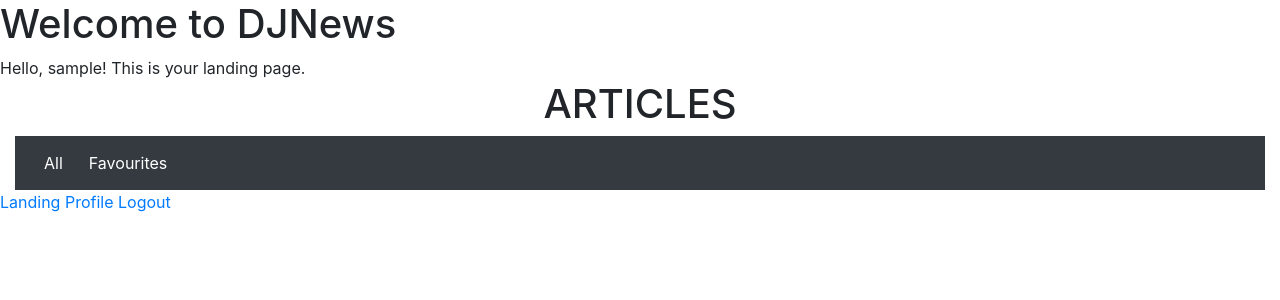
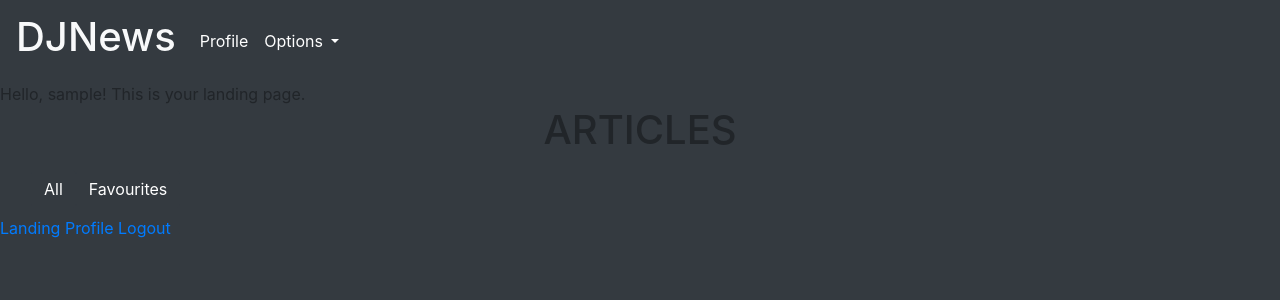
Before and after one commit to ec18130/group-projectEECS, a Django app: page / in a window 1280 px wide. Shown: the top 300 px of the page. Run offline with Django 3.2, Linux system fonts and the light colour scheme; the visitor is signed in with stand-in values (Sample User, id 1); data that the repository does not hold is empty; some libraries are stand-ins or nearby versions.

Commit message:
base changes
Nav, dark mode

```diff
--- a/djnews/templates/base.html
+++ b/djnews/templates/base.html
@@ -14,13 +14,38 @@
             integrity="sha384-TX8t27EcRE3e/ihU7zmQxVncDAy5uIKz4rEkgIXeMed4M0jlfIDPvg6uqKI2xXr2"
             crossorigin="anonymous"
     />
+    <title>DJ NEWS</title>
     {% block head %}
-        <title>DJ NEWS</title>
     {% endblock %}
 </head>
 {% autoescape on %}
-    <body>
-    <h1>Welcome to DJNews</h1>
+    <body class="bg-dark">
+    <nav class="navbar navbar-expand-lg navbar-dark bg-dark sticky-top">
+        <a class="navbar-brand text-light" href="/"><h1>DJNews</h1></a>
+        <button class="navbar-toggler" type="button" data-toggle="collapse" data-target="#navbarSupportedContent"
+                aria-controls="navbarSupportedContent" aria-expanded="false" aria-label="Toggle navigation">
+            <span class="navbar-toggler-icon"></span>
+        </button>
+
+        <div class="collapse navbar-collapse" id="navbarSupportedContent">
+            <ul class="navbar-nav mr-auto">
+                <li class="nav-item active">
+                    <a class="nav-link" href="/profile/{{ user.id }}">Profile</a>
+                </li>
+                <li class="nav-item dropdown active">
+                    <a class="nav-link dropdown-toggle" href="#" id="navbarDropdown" role="button"
+                       data-toggle="dropdown" aria-haspopup="true" aria-expanded="false">
+                        Options
+                    </a>
+                    <div class="dropdown-menu bg-dark" aria-labelledby="navbarDropdown">
+                        <a class="nav-link" href="{% url 'profile_details' %}">Change profile details</a>
+                        <a class="nav-link" href="/accounts/password_change/">Change password</a>
+                        <a class="nav-link" href="{% url 'logout' %}">Logout</a>
+                    </div>
+                </li>
+            </ul>
+        </div>
+    </nav>
 
     {% block content %}
     {% endblock %}
--- a/djnews/templates/djnews/landing.html
+++ b/djnews/templates/djnews/landing.html
@@ -35,16 +35,16 @@
                                 {% endif %}
                             {% endfor %}
                         </ul>
-                        {% if categories.count > 5 %}
+                        {% if categories.count > 0 %}
                             <ul class="navbar-nav">
                                 <li class="nav-item dropdown ">
                                     <a class="nav-link dropdown-toggle" href="#" id="navbarDropdown" role="button"
                                        data-toggle="dropdown" aria-haspopup="true" aria-expanded="false">
                                         More Categories
                                     </a>
-                                    <div class="dropdown-menu" aria-labelledby="navbarDropdown">
+                                    <div class="dropdown-menu bg-dark" aria-labelledby="navbarDropdown">
                                         {% for category in categories %}
-                                            {% if forloop.counter0 > 4 %}
+                                            {% if forloop.counter0 > 0 %}
                                                 <button class="btn btn-dark"
                                                         onclick="filterCategories('{{ category.name }}')">{{ category.name }}</button>
                                             {% endif %}
--- a/djnews/templates/djnews/profile_form.html
+++ b/djnews/templates/djnews/profile_form.html
@@ -6,6 +6,4 @@
         {{ form }}
         <input type="submit" value="Submit">
     </form>
-
-    <a href="{% url 'profile' %}">Back to profile</a>
 {% endblock %}
--- a/djnews/templates/djnews/register.html
+++ b/djnews/templates/djnews/register.html
@@ -1,5 +1,3 @@
-{% extends 'base.html' %}
-
 {% block content %}
 <h2>Register</h2>
 
--- a/djnews/templates/registration/login.html
+++ b/djnews/templates/registration/login.html
@@ -1,5 +1,3 @@
-{% extends 'base.html' %}
-
 {% block content %}
 <h2>Login</h2>
 
--- a/djnews/templates/registration/password_change_form.html
+++ b/djnews/templates/registration/password_change_form.html
@@ -1,13 +1,12 @@
 {% extends 'base.html' %}
 
 {% block content %}
-<h2>Change password</h2>
+<h2 class="text-light">Change password</h2>
 
-<form method="post">
+<form method="post" class="text-light">
     {% csrf_token %}
     {{ form.as_p }}
     <input type="submit" value="Change">
 </form>
 
-<a href="{% url 'index' %}">Back to landing</a>
 {% endblock %}
--- a/djnews/templates/registration/password_reset_complete.html
+++ b/djnews/templates/registration/password_reset_complete.html
@@ -1,5 +1,3 @@
-{% extends 'base.html' %}
-
 {% block content %}
 <h2>Password reset complete</h2>
 
--- a/djnews/templates/registration/password_reset_confirm.html
+++ b/djnews/templates/registration/password_reset_confirm.html
@@ -1,5 +1,3 @@
-{% extends 'base.html' %}
-
 {% block content %}
 <h2>Confirm password reset</h2>
 
--- a/djnews/templates/registration/password_reset_done.html
+++ b/djnews/templates/registration/password_reset_done.html
@@ -1,5 +1,3 @@
-{% extends 'base.html' %}
-
 {% block content %}
 <h2>Password reset done</h2>
 
--- a/djnews/templates/registration/password_reset_form.html
+++ b/djnews/templates/registration/password_reset_form.html
@@ -1,5 +1,3 @@
-{% extends 'base.html' %}
-
 {% block content %}
 <h2>Send password reset link</h2>
 
```
